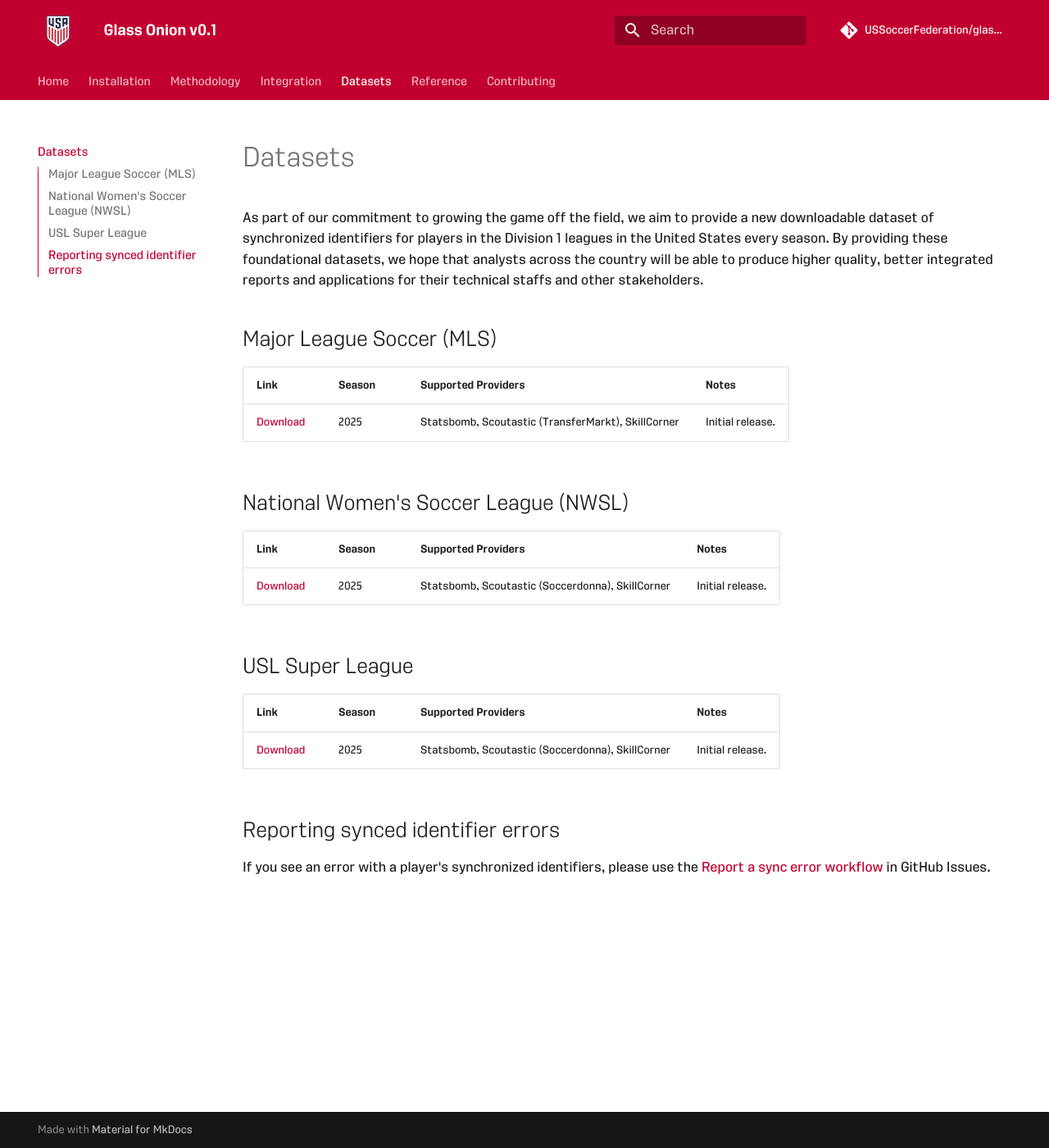
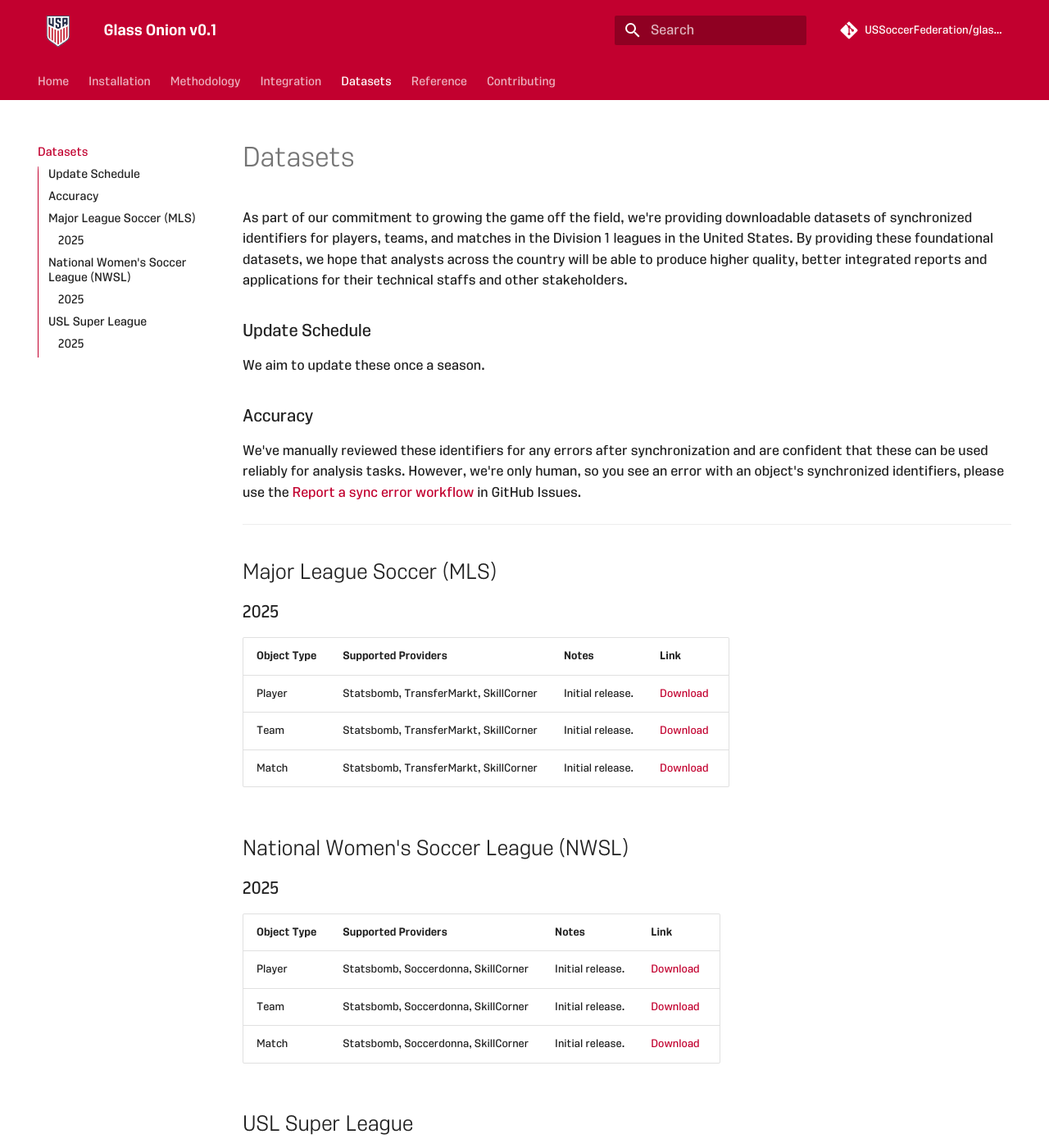
Before and after one commit to USSoccerFederation/glass_onion, an MkDocs documentation site: the page built from docs/datasets.md, in a window 1280 px wide and 1400 px high. Shown: the whole window at 82% size. Built offline with MkDocs 1.6.1 and Material for MkDocs 9.7.7, drawn with Linux system fonts in a browser that asks for light colours; comment, search, counter and statistics services are not loaded; some of the changed text lies outside the part shown.

Commit message:
more stuff

```diff
--- a/docs/datasets.md
+++ b/docs/datasets.md
@@ -1,28 +1,45 @@
 # Datasets
 
-As part of our commitment to growing the game off the field, we aim to provide a new downloadable dataset of synchronized identifiers for players in the Division 1 leagues in the United States every season. By providing these foundational datasets, we hope that analysts across the country will be able to produce higher quality, better integrated reports and applications for their technical staffs and other stakeholders.
+As part of our commitment to growing the game off the field, we're providing downloadable datasets of synchronized identifiers for players, teams, and matches in the Division 1 leagues in the United States. By providing these foundational datasets, we hope that analysts across the country will be able to produce higher quality, better integrated reports and applications for their technical staffs and other stakeholders.
+
+### Update Schedule
+
+We aim to update these once a season.
+
+### Accuracy
+
+We've manually reviewed these identifiers for any errors after synchronization and are confident that these can be used reliably for analysis tasks. However, we're only human, so you see an error with an object's synchronized identifiers, please use the [Report a sync error workflow](https://github.com/USSoccerFederation/glass_onion/issues/new) in GitHub Issues.
+
+---
 
 ## Major League Soccer (MLS)
 
-| Link | Season | Supported Providers | Notes |
+### 2025
+
+| Object Type | Supported Providers | Notes | Link |
 |----------|----------|--------|------|
-| [Download]() | 2025    | Statsbomb, Scoutastic (TransferMarkt), SkillCorner | Initial release. |
+| Player    | Statsbomb, TransferMarkt, SkillCorner | Initial release. | [Download](https://github.com/USSoccerFederation/glass_onion/blob/main/datasets/mls/2025/player.csv)
+| Team    | Statsbomb, TransferMarkt, SkillCorner | Initial release. | [Download](https://github.com/USSoccerFederation/glass_onion/blob/main/datasets/mls/2025/team.csv)
+| Match    | Statsbomb, TransferMarkt, SkillCorner | Initial release. | [Download](https://github.com/USSoccerFederation/glass_onion/blob/main/datasets/mls/2025/match.csv)
 
 
 ## National Women's Soccer League (NWSL)
 
-| Link | Season | Supported Providers | Notes |
+### 2025
+
+| Object Type | Supported Providers | Notes | Link |
 |----------|----------|--------|------|
-| [Download]() | 2025    | Statsbomb, Scoutastic (Soccerdonna), SkillCorner | Initial release. |
+| Player    | Statsbomb, Soccerdonna, SkillCorner | Initial release. | [Download](https://github.com/USSoccerFederation/glass_onion/blob/main/datasets/nwsl/2025/player.csv)
+| Team    | Statsbomb, Soccerdonna, SkillCorner | Initial release. | [Download](https://github.com/USSoccerFederation/glass_onion/blob/main/datasets/nwsl/2025/team.csv)
+| Match    | Statsbomb, Soccerdonna, SkillCorner | Initial release. | [Download](https://github.com/USSoccerFederation/glass_onion/blob/main/datasets/nwsl/2025/match.csv)
 
 
 ## USL Super League
 
-| Link | Season | Supported Providers | Notes |
+### 2025
+
+| Object Type | Supported Providers | Notes | Link |
 |----------|----------|--------|------|
-| [Download]() | 2025    | Statsbomb, Scoutastic (Soccerdonna), SkillCorner | Initial release. |
-
-
-## Reporting synced identifier errors
-
-If you see an error with a player's synchronized identifiers, please use the [Report a sync error workflow](https://github.com/USSoccerFederation/glass_onion/issues/new) in GitHub Issues.
+| Player    | Statsbomb, Soccerdonna, SkillCorner | Initial release. | [Download](https://github.com/USSoccerFederation/glass_onion/blob/main/datasets/uslsl/2025/player.csv)
+| Team    | Statsbomb, Soccerdonna, SkillCorner | Initial release. | [Download](https://github.com/USSoccerFederation/glass_onion/blob/main/datasets/uslsl/2025/team.csv)
+| Match    | Statsbomb, Soccerdonna, SkillCorner | Initial release. | [Download](https://github.com/USSoccerFederation/glass_onion/blob/main/datasets/uslsl/2025/match.csv)
```
Also changed, not shown: 1 other file.
